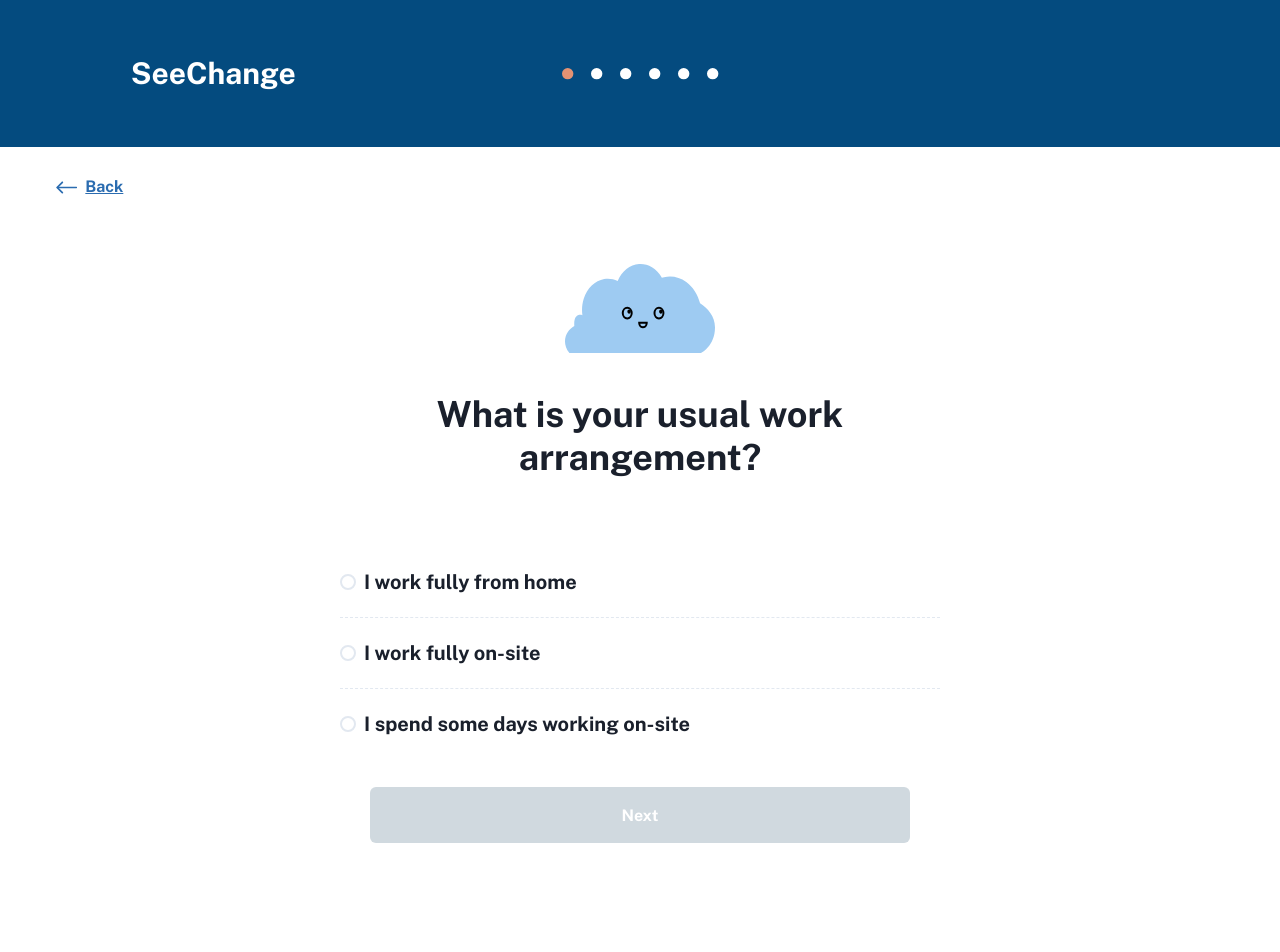
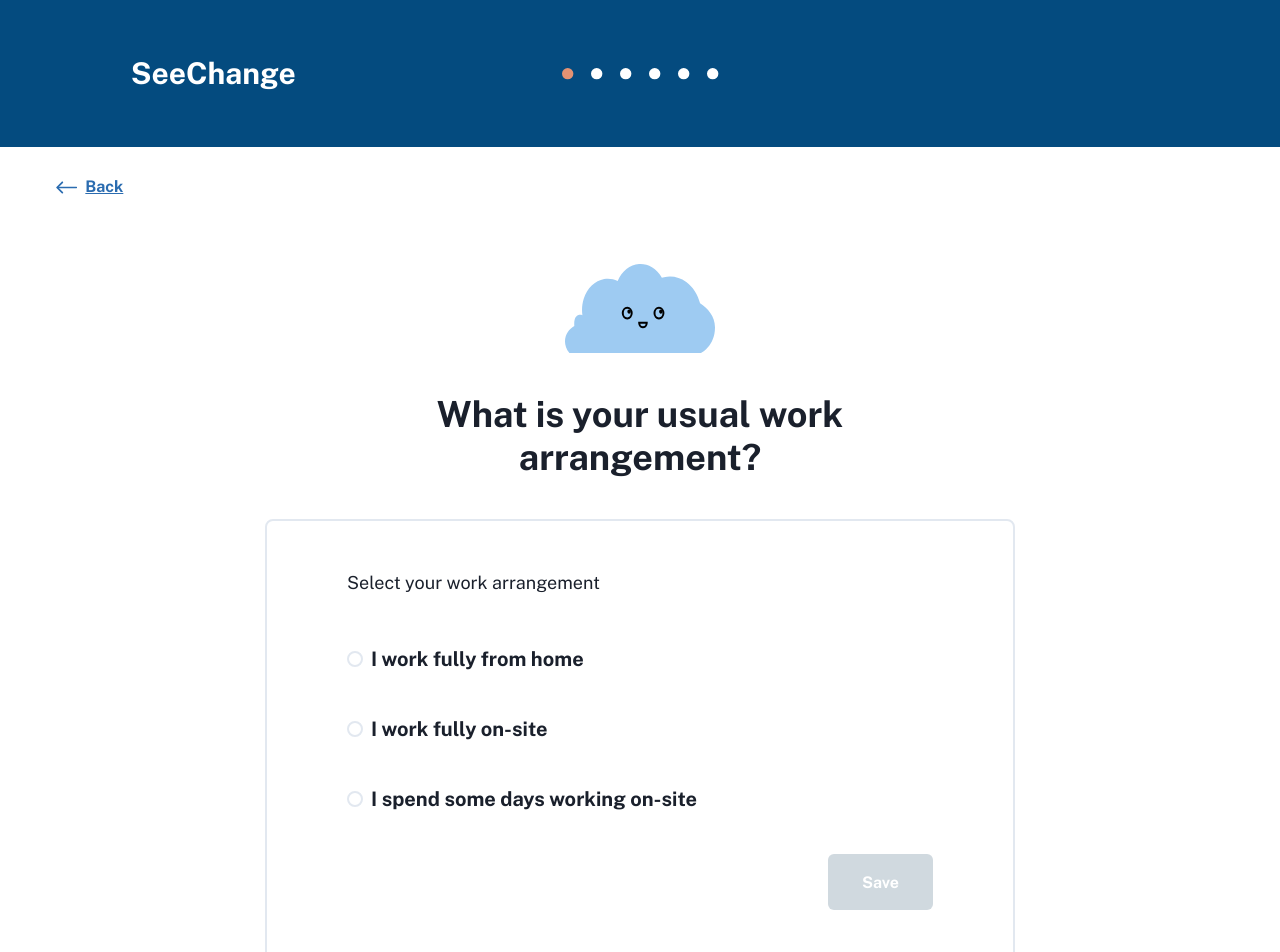
Before and after one commit to CodeforAustralia/council-emissions-calculator, a Next.js app: page /form/WorkArrangement in a window 1280 px wide. Shown: the top 952 px of the page. Built offline with nearby package versions, Linux system fonts and the light colour scheme.

Commit message:
add one more option to the page, remove day selection, add container, style

```diff
--- a/pages/form/WorkArrangement.jsx
+++ b/pages/form/WorkArrangement.jsx
@@ -1,37 +1,36 @@
-import { useState, useEffect } from "react";
+import { useState } from "react";
 import {
   Box,
-  Wrap,
-  WrapItem,
-  Button,
   Heading,
   Text,
   Radio,
   RadioGroup,
   Collapse,
+  Flex
 } from "@chakra-ui/react";
 import Layout from "../../components/Layout/Layout";
 import useForm from "../../components/FormProvider";
 import Q1Progress from "../../public/images/progress-bar/q1-progress-dots.svg";
 import Q3Cloud from "../../public/images/clouds/cloud-q3.svg";
 import LinkButton, { BackButton } from "../../components/LinkButton/LinkButton";
-import { useRouter } from 'next/router';
-import { sendLogs } from '../../utils/sendLogs';
+import { useRouter } from "next/router";
+import { sendLogs } from "../../utils/sendLogs";
 
 const workFromHome = "I work fully from home";
 const workOnSite = "I work fully on-site";
 const hybridMode = "I spend some days working on-site"
 
 export default function WorkArrangement() {
+
+  // code from previoud version below, no changes made
+
   const { answers, setAnswers } = useForm();
-  const [workMode, setWorkMode] = useState(answers.workMode);
-
+  const [ workMode, setWorkMode ] = useState(answers.workMode);
 
   const saveAnswers = () => {
     // saving radio button selection
     setAnswers(prev => ({ ...prev, workMode: workMode }));
   }
-
 
   const router = useRouter();
 
@@ -49,64 +48,137 @@ export default function WorkArrangement() {
     }
   }
 
+  // function to save data and show logs on save
+  const saveDataAndShowLog = (logMsg) => {
+    saveAnswers();
+    sendLogs(logMessage(logMsg));
+  };
+
   return (
-    <Layout isText={true} Progress={Q1Progress}>
-      <Box pos="absolute" top={["2", "5"]} left={["2", "10"]}>
+    <Layout
+      isText={true}
+      Progress={Q1Progress}
+    >
+      <Box
+        pos="absolute"
+        top={["2", "5"]}
+        left={["2", "10"]}
+      >
         <BackButton
           href="/"
           onClick={() => {
-            saveAnswers();
-            sendLogs(logMessage("Back button clicked"));
+            saveDataAndShowLog("Back button clicked");
           }}
         />
       </Box>
       <Q3Cloud />
-      <Heading mt={10} mb={10}>
+      <Heading
+        mt={10}
+        mb={10}
+      >
       What is your usual work arrangement?
       </Heading>
-
-      <RadioGroup mt={12} w="100%" textAlign="left" onChange={e => setWorkMode(e)} value={workMode}>
-        <Radio mb={5} name={workFromHome} id={workFromHome} value={workFromHome}>
-          <Text fontSize={[18, 20]} fontWeight={700}>
+      <Box
+        justify="center"
+        borderWidth="2px"
+        borderRadius="lg"
+        minW="750px"
+        py="8%"
+      >
+        <Flex
+          px="20"
+          direction={"column"}
+        >
+          <Text
+            fontWeight="500"
+            fontSize="18px"
+          >
+            Select your work arrangement
+          </Text>
+          <RadioGroup
+            mt={12}
+            w="100%"
+            textAlign="left"
+            onChange={e => setWorkMode(e)} value={workMode}
+          >
+            <Radio
+              mb={5}
+              name={workFromHome}
+              id={workFromHome}
+              value={workFromHome}
+            >
+              <Text
+                fontSize={[18, 20]}
+                fontWeight={700}
+              >
                 {workFromHome}
               </Text>
             </Radio>
 
             <Collapse in={workMode === workFromHome}>
-          <Text mb={5} fontSize={[15, 17]} px="20px" py="12px" color="#155724" bg="#D4EDDA">
-            We will use the information of the following two questions to calculate the emissions you save by working at home.
+              <Text
+                fontSize={[15, 17]}
+                px="20px"
+                py="12px"
+                bg="#D4EDDA"
+                borderRadius="lg"
+              >
+                We will use this information to calculate the emissions you save by working at home.
               </Text>
             </Collapse>
 
-        <hr style={{ borderTop: "1px dashed var(--chakra-colors-gray-200)" }} />
+            <br/>
 
-        <Radio mt={5} mb={5} name={workOnSite} id={workOnSite} value={workOnSite}>
-          <Text fontSize={[18, 20]} fontWeight={700}>
+            <Radio
+              mt={5}
+              mb={5}
+              name={workOnSite}
+              id={workOnSite}
+              value={workOnSite}
+            >
+              <Text
+                fontSize={[18, 20]}
+                fontWeight={700}
+              >
               {workOnSite}
               </Text>
             </Radio>
 
-        <hr style={{ borderTop: "1px dashed var(--chakra-colors-gray-200)" }} />
+            <br/>
 
-        <Radio mt={5} name={hybridMode} id={hybridMode} value={hybridMode}>
-          <Text fontSize={[18, 20]} fontWeight={700}>
+            <Radio
+              mt={5}
+              name={hybridMode}
+              id={hybridMode}
+              value={hybridMode}
+            >
+              <Text
+                fontSize={[18, 20]}
+                fontWeight={700}
+              >
                 {hybridMode}
               </Text>
             </Radio>
           </RadioGroup>
 
+          <Flex
+            justify={"end"}
+            mt={10}
+          >
             <LinkButton
-        disabled={!(workMode)}
-        href="/form/Question3"
-        width={["90vw", "90%"]}
-        onClick={() => {
-          saveAnswers();
-          sendLogs(logMessage("Next button clicked"));
-        }}
+              disabled={!workMode}
+              href={"/form/DaysOfTheWeekSelection"}
+              width={"105px"}
+              topMargin="0"
+              H="55px"
+              justifySelf="right"
+              onClick={() => saveDataAndShowLog("Next button clicked")}
             >
-        Next
+              Save
             </LinkButton>
-
+          </Flex>
+        </Flex>
+      </Box>
     </Layout>
   );
 }
```
Lines whose indentation alone changed are shown as unchanged.
